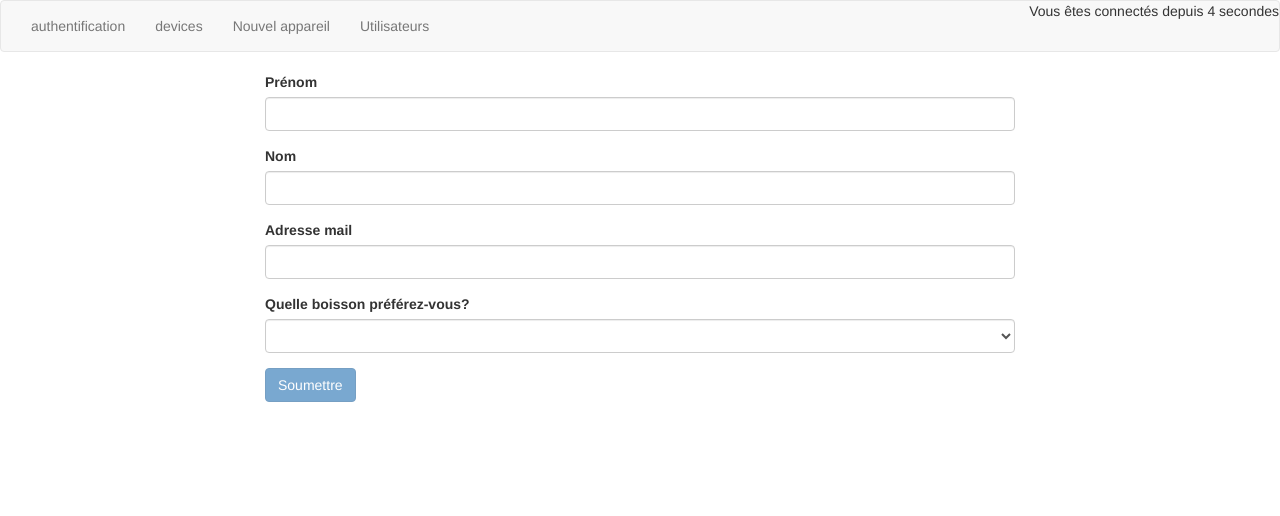
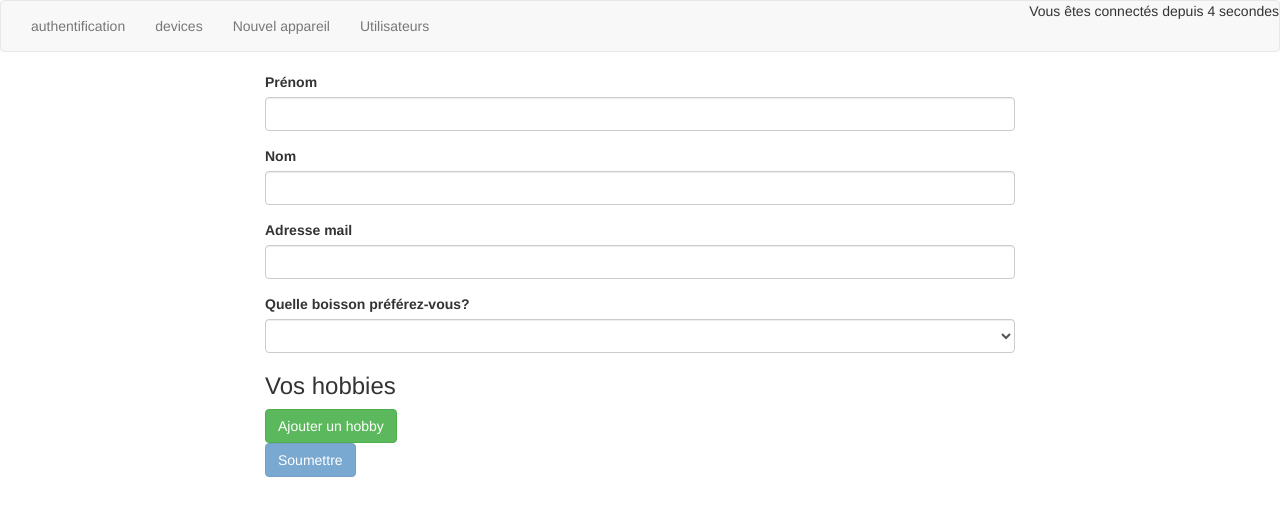
Before and after one commit to nsanzabandi-fiacre-clean-code-tutorials/angular-tutorial-second-app, an Angular app: page /newUser in a window 1280 px wide. Shown: the top 516 px of the page. Built offline with nearby package versions, Linux system fonts and the light colour scheme.

Commit message:
Discovered reactives forms. DIscovered the dynamic side of a form.

```diff
--- a/src/app/new-user/new-user.component.html
+++ b/src/app/new-user/new-user.component.html
@@ -19,6 +19,13 @@
         <option value="Pepsi">Pepsi</option>
       </select>
     </div>
+    <div formArrayName = "hobbies">
+      <h3>Vos hobbies</h3>
+      <div class="form-group" *ngFor="let hobbyControl of getHobbies().controls; let i = index">
+        <input type="text" class="form-control" [formControlName]="i">
+      </div>
+      <button type="button" class="btn btn-success" (click)="onAddHobby()">Ajouter un hobby</button>
+    </div>
     <button type="submit" class="btn btn-primary" [disabled]="userForm.invalid">Soumettre</button>
   </form>
 </div>
--- a/src/app/new-user/new-user.component.ts
+++ b/src/app/new-user/new-user.component.ts
@@ -1,5 +1,5 @@
 import { Component, OnInit } from '@angular/core';
-import { FormGroup, FormBuilder, Validators, FormControl } from '@angular/forms';
+import { FormGroup, FormBuilder, Validators, FormControl, FormArray } from '@angular/forms';
 import { UserService } from '../services/user.service';
 import { Router } from '@angular/router';
 import { User } from '../models/users.model';
@@ -27,7 +27,8 @@
         firstName: ['', Validators.required],
         lastName: ['', Validators.required],
         email:['', [Validators.required, Validators.email]],
-        drinkPreference: ['', Validators.required]
+        drinkPreference: ['', Validators.required],
+        hobbies: this.formBuilder.array([])
       }
     );
   }
@@ -38,10 +39,20 @@
       formValue['firstName'],
       formValue['lastName'],
       formValue['email'],
-      formValue['drinkPreference']
+      formValue['drinkPreference'],
+      formValue['hobbies'] ? formValue['hobbies'] : []
     );
     this.userService.addUser(newUser);
     this.router.navigate(['/users']);
   }
 
+  getHobbies() {
+    return this.userForm.get('hobbies') as FormArray;
+  }
+
+  onAddHobby() {
+    const newHobbyControl = this.formBuilder.control('', Validators.required);
+    this.getHobbies().push(newHobbyControl);
+  }
+
 }
--- a/src/app/user-list/user-list.component.html
+++ b/src/app/user-list/user-list.component.html
@@ -3,7 +3,7 @@
   <li class="list-group-item" *ngFor="let user of users">
     <h3>{{ user.firstName }} {{ user.lastName }}</h3>
     <p>{{ user.email }}</p>
-    <p>Préférence: {{ user.drinkPreference }}</p>
+    <p>Boisson préférée: {{ user.drinkPreference }}</p>
     <p *ngIf="user.hobbies && user.hobbies.length > 0"> Hobbies:
       <span *ngFor="let hobby of user.hobbies"> {{ hobby}} - </span>
     </p>
```
